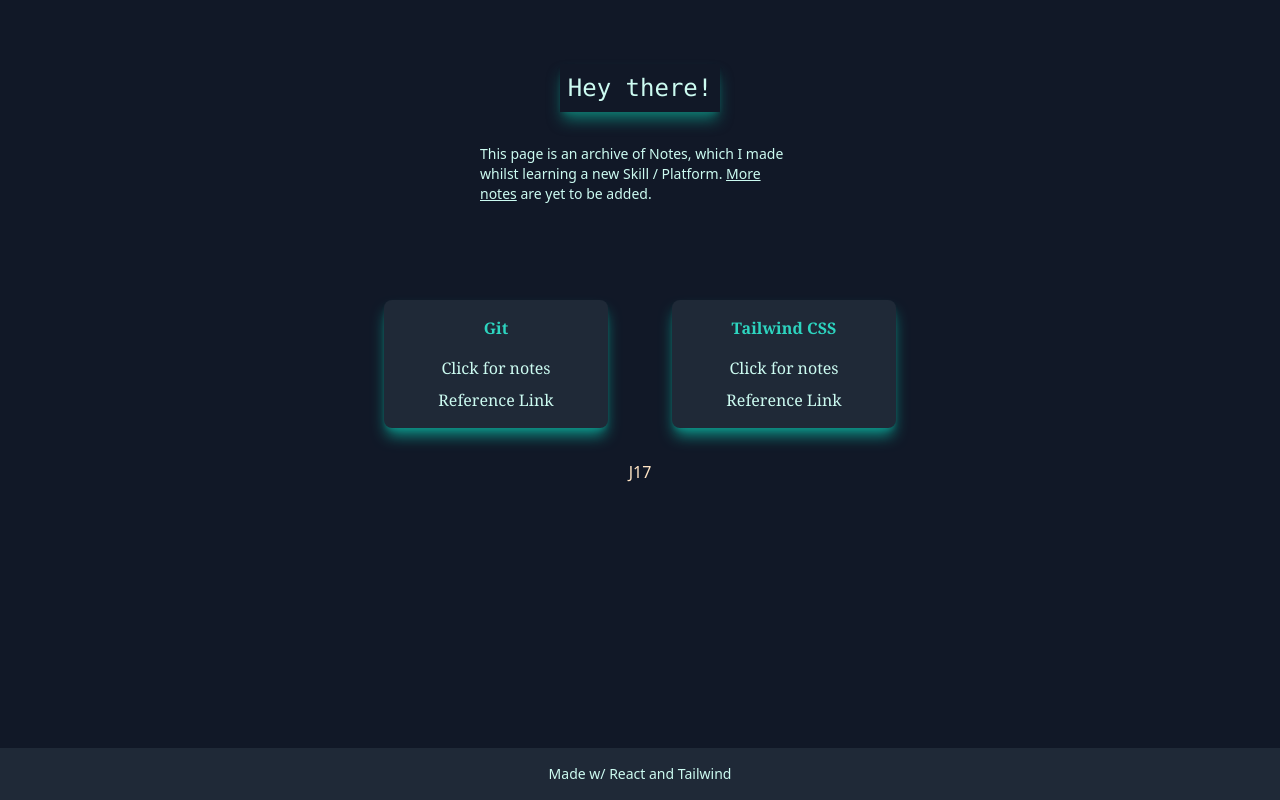
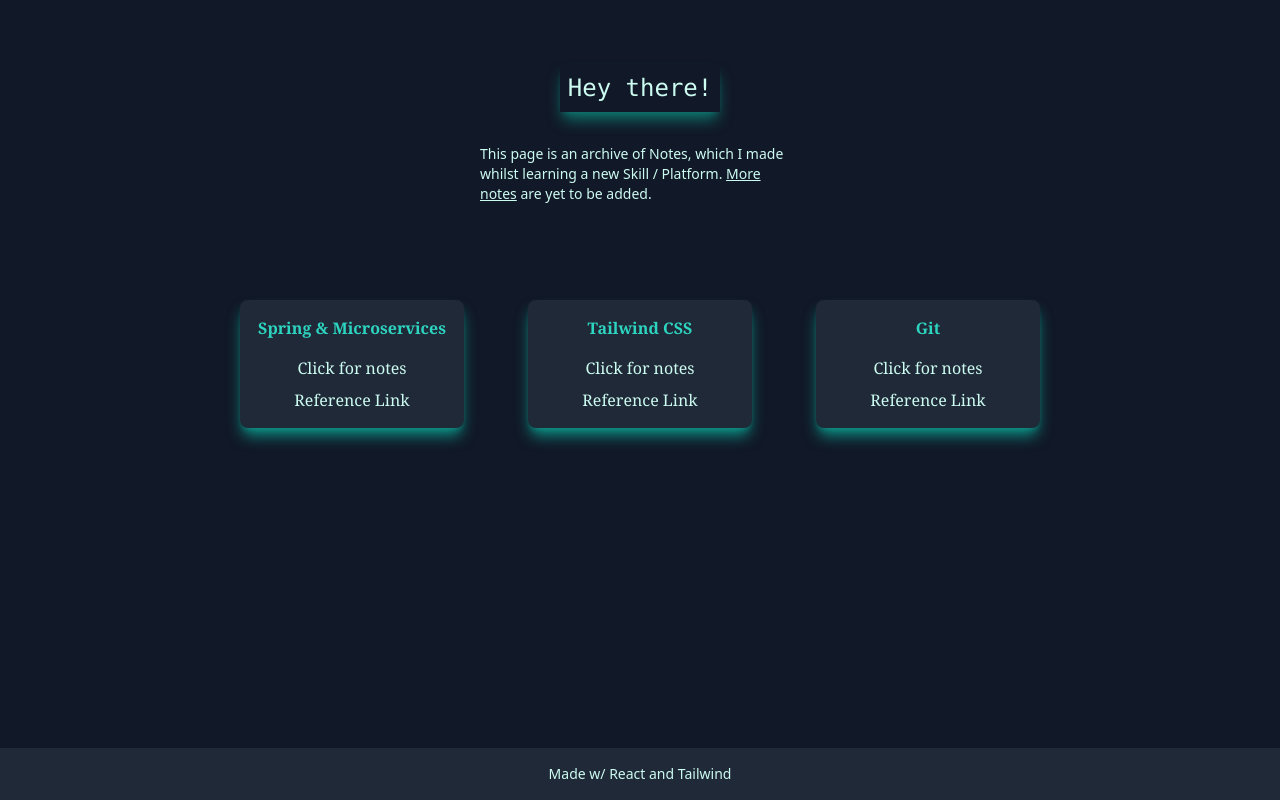
Before and after one commit to mohs-in/notes-v2, a React (Vite) app: page / in a window 1280 px wide. Built offline with nearby package versions, Linux system fonts and the light colour scheme.

Commit message:
added notes links for spring & microservices

```diff
--- a/src/App.jsx
+++ b/src/App.jsx
@@ -10,7 +10,6 @@
     <div className='flex items-center flex-col bg-gray-900 h-screen'>
       <Header />
       <div className='mt-8 flex flex-col md:flex-row'>{skills}</div>
-      <a className='j17' href="https://mohsinkhan.notion.site/J17-6733c1b6610943f8a636d5fedad76a55?pvs=4">J17</a>
       <Footer />
     </div>
   )
--- a/src/data.js
+++ b/src/data.js
@@ -1,14 +1,20 @@
 export default [
+    {
+        id: 3,
+        skill: 'Spring & Microservices',
+        link: 'https://mohsinkhan.notion.site/J17-6733c1b6610943f8a636d5fedad76a55?pvs=4',
+        reference: 'https://spring.io',
+    },
+    {
+        id: 2,
+        skill: 'Tailwind CSS',
+        link: 'https://mohsinkhan.notion.site/Tailwind-767307b793cd42f1adb1579743210eae',
+        reference: 'https://tailwindcss.com/docs/installation',
+    },
     {
         id: 1,
         skill: 'Git',
         link: 'https://gitnotes.mohs.ink/',
         reference: 'https://git-scm.com/docs',
     },
-    {
-        id: 2,
-        skill: 'Tailwind CSS',
-        link: 'https://mohsinkhan.notion.site/Tailwind-767307b793cd42f1adb1579743210eae',
-        reference: 'https://tailwindcss.com/docs/installation',
-    }
 ]
```
